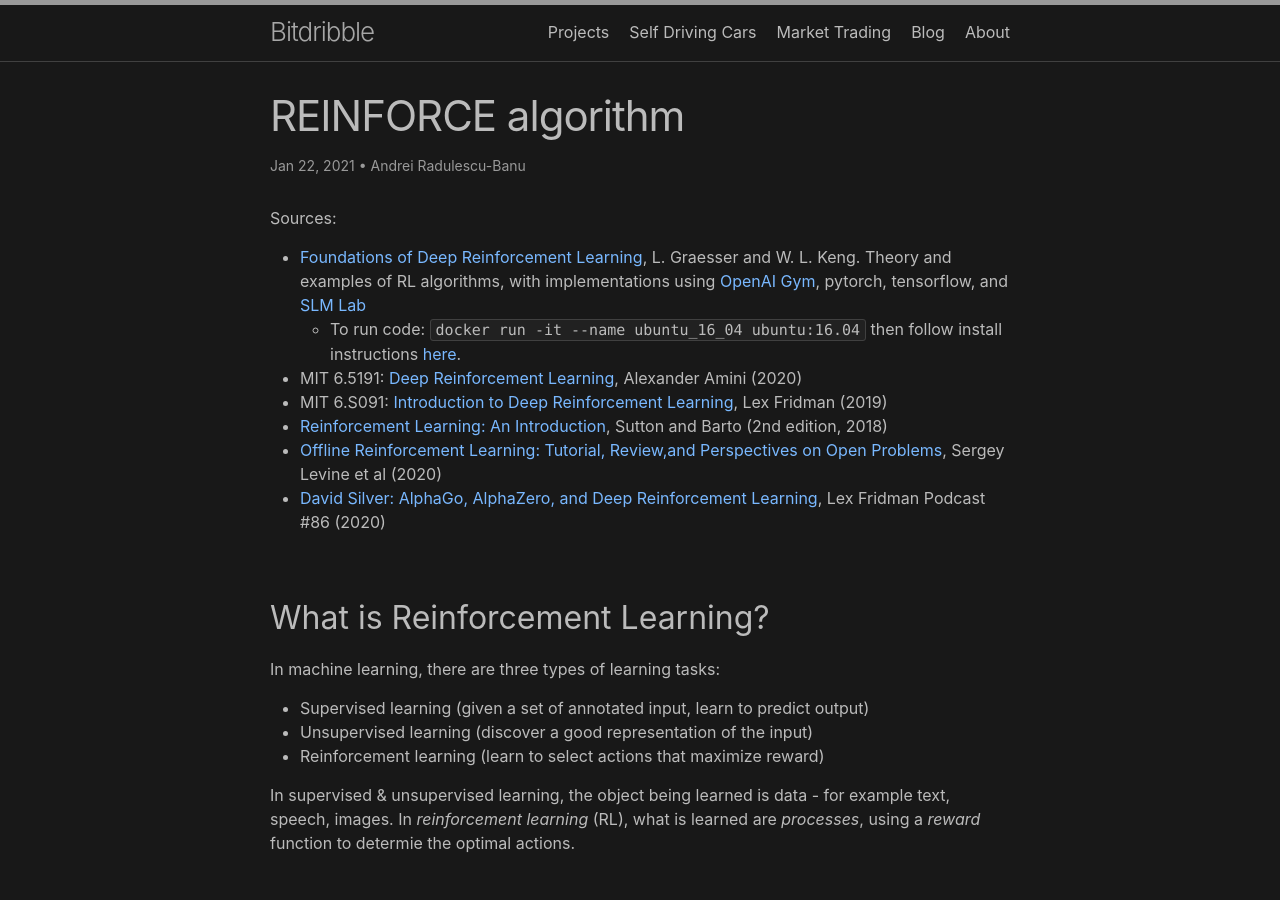
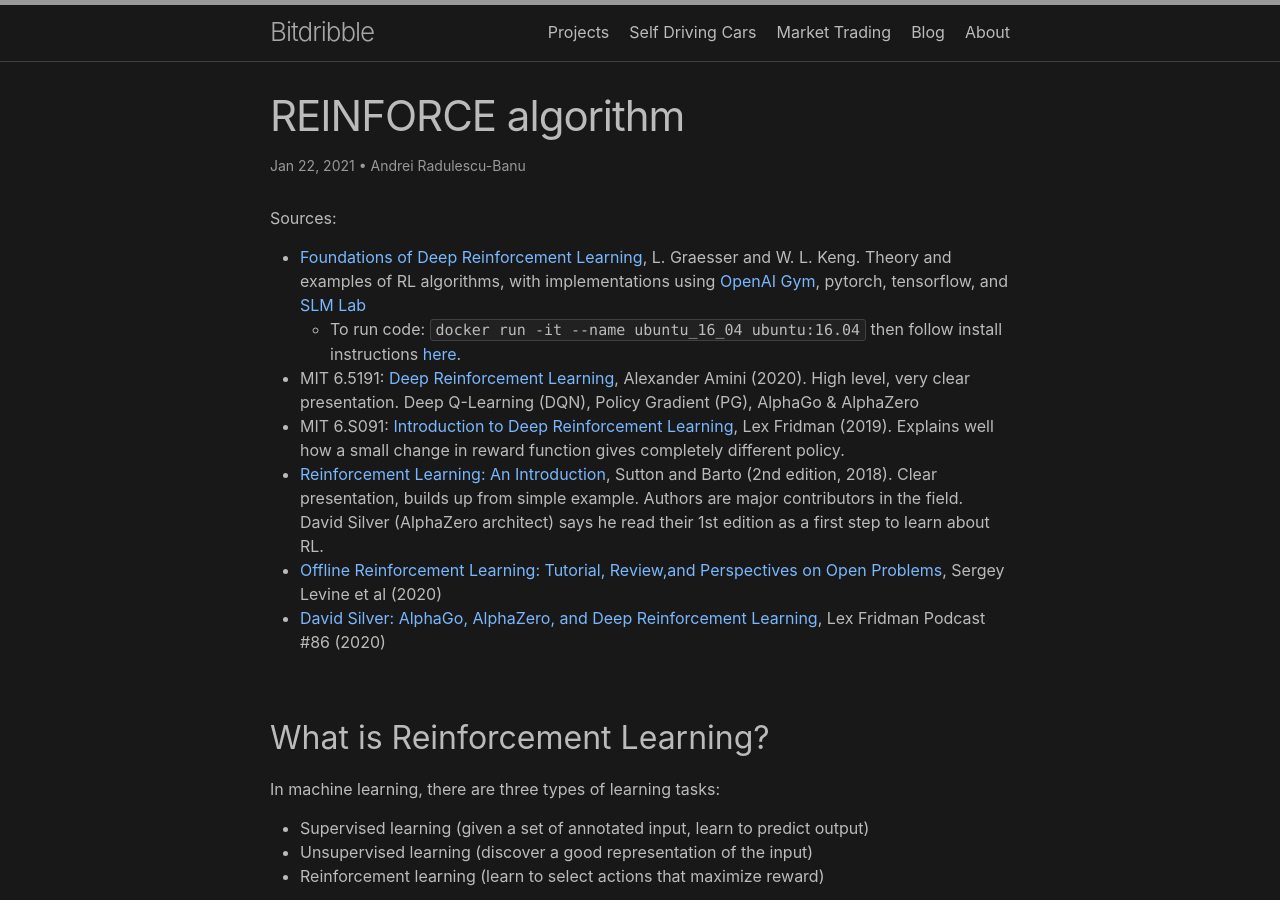
Before and after one commit to analytiq-hub/sigagent.github.io, a Jekyll site: the page built from machine_learning/_posts/2021-01-22-reinforce.md, in a window 1280 px wide and 900 px high. Built offline with Jekyll 4.4.1, drawn with Linux system fonts in a browser that asks for light colours; formulas are drawn with MathJax 3; a script that is not in the unit is left out.

Commit message:
*** empty log message ***

```diff
--- a/machine_learning/_posts/2021-01-22-reinforce.md
+++ b/machine_learning/_posts/2021-01-22-reinforce.md
@@ -9,9 +9,9 @@ author:
 Sources:
 - [Foundations of Deep Reinforcement Learning](https://www.amazon.com/Deep-Reinforcement-Learning-Python-Hands/dp/0135172381), L. Graesser and W. L. Keng. Theory and examples of RL algorithms, with implementations using [OpenAI Gym](https://gym.openai.com/), pytorch, tensorflow, and [SLM Lab](https://github.com/andrei-radulescu-banu/SLM-Lab)
   - To run code: `docker run -it --name ubuntu_16_04 ubuntu:16.04` then follow install instructions [here](https://github.com/andrei-radulescu-banu/SLM-Lab).
-* MIT 6.5191: [Deep Reinforcement Learning](https://www.youtube.com/watch?v=i6Mi2_QM3rA), Alexander Amini (2020)
-* MIT 6.S091: [Introduction to Deep Reinforcement Learning](https://www.youtube.com/watch?v=zR11FLZ-O9M&t=2130s), Lex Fridman (2019)
-* [Reinforcement Learning: An Introduction](https://web.stanford.edu/class/psych209/Readings/SuttonBartoIPRLBook2ndEd.pdf), Sutton and Barto (2nd edition, 2018)
+* MIT 6.5191: [Deep Reinforcement Learning](https://www.youtube.com/watch?v=i6Mi2_QM3rA), Alexander Amini (2020). High level, very clear presentation. Deep Q-Learning (DQN), Policy Gradient (PG), AlphaGo & AlphaZero
+* MIT 6.S091: [Introduction to Deep Reinforcement Learning](https://www.youtube.com/watch?v=zR11FLZ-O9M&t=2130s), Lex Fridman (2019). Explains well how a small change in reward function gives completely different policy.
+* [Reinforcement Learning: An Introduction](https://web.stanford.edu/class/psych209/Readings/SuttonBartoIPRLBook2ndEd.pdf), Sutton and Barto (2nd edition, 2018). Clear presentation, builds up from simple example. Authors are major contributors in the field. David Silver (AlphaZero architect) says he read their 1st edition as a first step to learn about RL.
 * [Offline Reinforcement Learning: Tutorial, Review,and Perspectives on Open Problems](https://arxiv.org/pdf/2005.01643.pdf), Sergey Levine et al (2020)
 * [David Silver: AlphaGo, AlphaZero, and Deep Reinforcement Learning](https://www.youtube.com/watch?v=uPUEq8d73JI&t=2499s), Lex Fridman Podcast #86 (2020)
 
```
